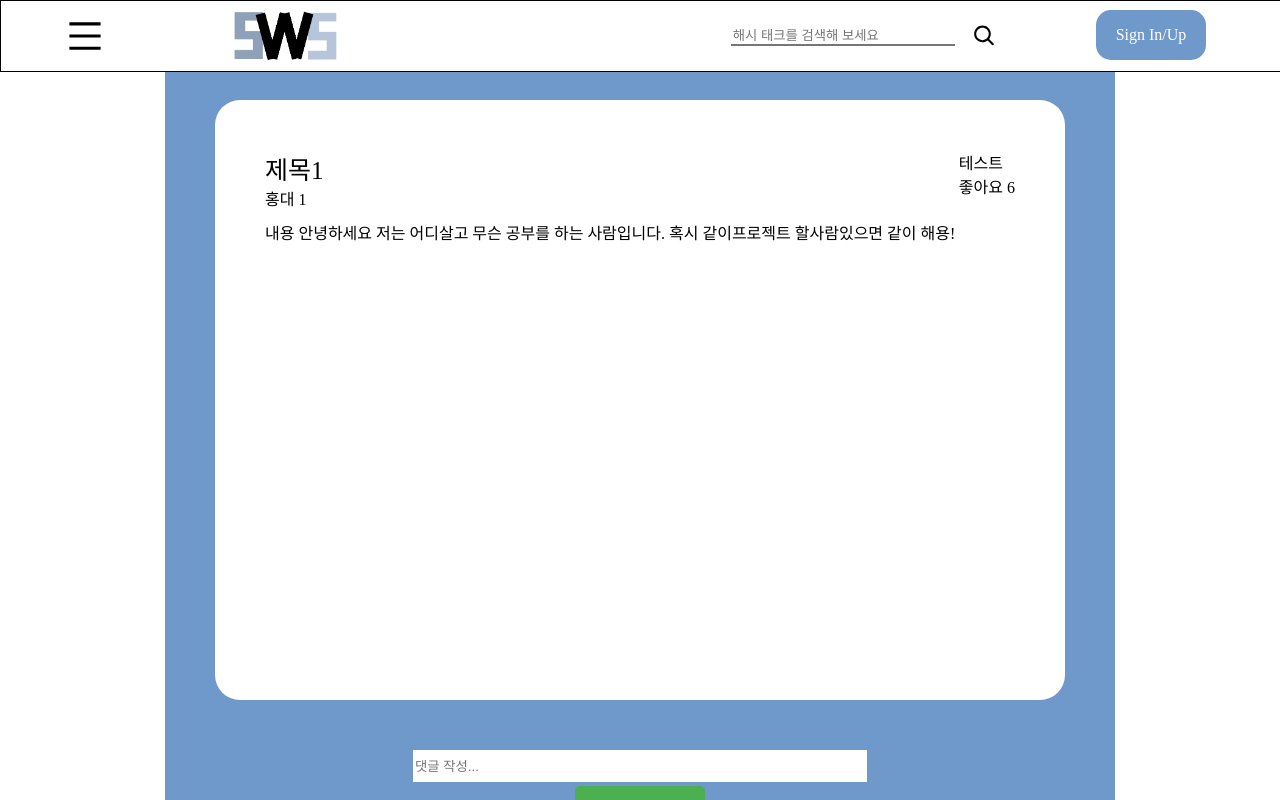
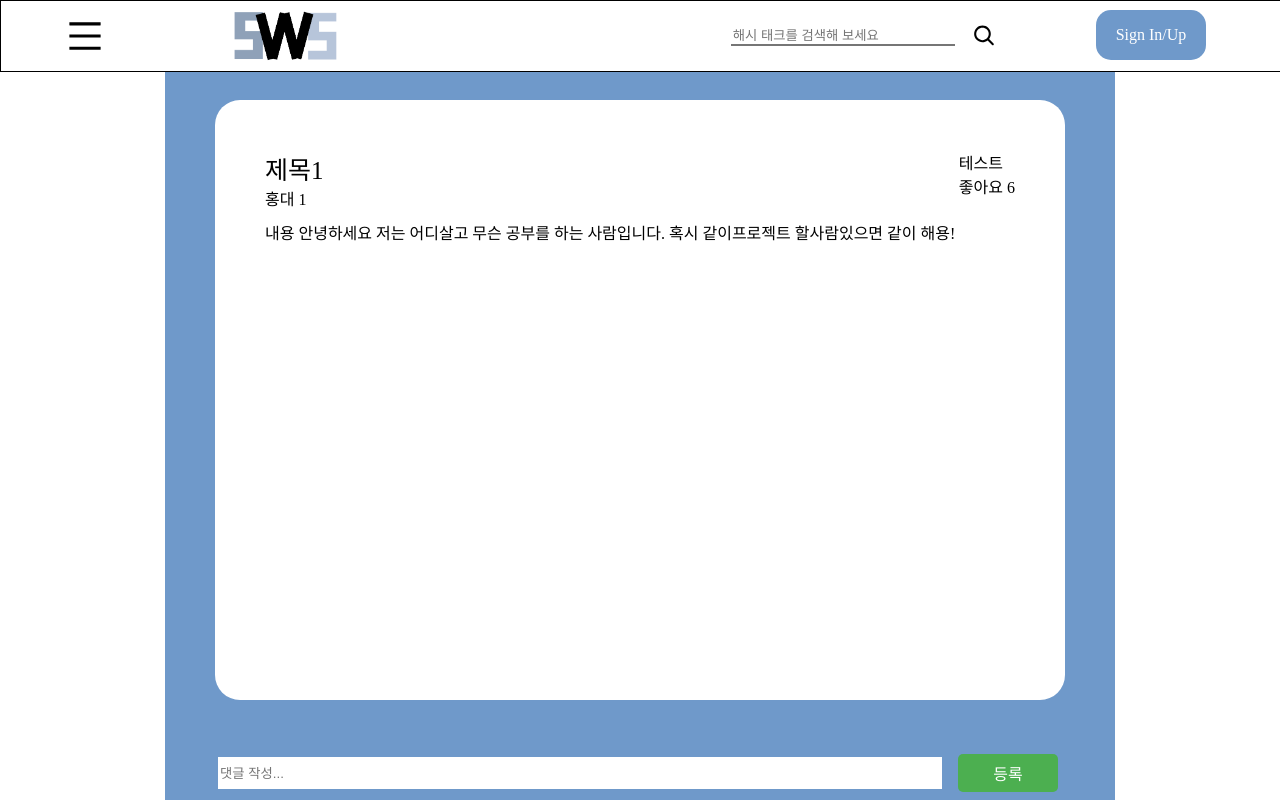
Before and after one commit to potato-club/sws-frontend, a React (Create React App) app: page /Lboard/1 in a window 1280 px wide. Shown: the top 800 px of the page. Built offline with nearby package versions, Linux system fonts and the light colour scheme; data requests are answered from the project's data file.

Commit message:
Refactor comment재사용성 증가

```diff
--- a/src/Components/Comment.tsx
+++ b/src/Components/Comment.tsx
@@ -12,15 +12,17 @@ interface Reply {
   id: number;
   content: string;
 }
-
-const Board: React.FC = () => {
+interface CommunityProps {
+  Comment: string;
+}
+const Board: React.FC<CommunityProps> = ({ Comment }) => {
   const [posts, setPosts] = useState<Post[]>([]);
   const [newPost, setNewPost] = useState("");
 
   const [initialLoad] = useState(true);
 
   const fetchPosts = async () => {
-    const response = await axios.get("http://localhost:3001/Posts");
+    const response = await axios.get(`http://localhost:3001/${Comment}`);
     setPosts(response.data);
   };
 
@@ -31,7 +33,7 @@ const Board: React.FC = () => {
   const handleSubmit = async (e: React.FormEvent<HTMLFormElement>) => {
     e.preventDefault();
     if (!newPost) return;
-    await axios.post("http://localhost:3001/Posts", {
+    await axios.post(`http://localhost:3001/${Comment}`, {
       content: newPost,
       replies: [],
     });
@@ -40,14 +42,14 @@ const Board: React.FC = () => {
   };
   // 댓글 삭제
   const handleDeletePost = async (id: number) => {
-    await axios.delete(`http://localhost:3001/Posts/${id}`);
+    await axios.delete(`http://localhost:3001/${Comment}/${id}`);
     fetchPosts();
   };
   //대댓글 삭제
   const handleDeleteReply = async (postId: number, replyId: number) => {
     try {
       const postResponse = await axios.get(
-        `http://localhost:3001/Posts/${postId}`
+        `http://localhost:3001/${Comment}/${postId}`
       );
       const post = postResponse.data;
       const updatedReplies = post.replies.filter(
@@ -55,7 +57,7 @@ const Board: React.FC = () => {
       );
       post.replies = updatedReplies;
 
-      await axios.put(`http://localhost:3001/Posts/${postId}`, post);
+      await axios.put(`http://localhost:3001/${Comment}/${postId}`, post);
       fetchPosts();
     } catch (error) {
       console.error("error:", error);
@@ -66,7 +68,7 @@ const Board: React.FC = () => {
     if (!content) return;
     try {
       const postResponse = await axios.get(
-        `http://localhost:3001/Posts/${postId}`
+        `http://localhost:3001/${Comment}/${postId}`
       );
       const post = postResponse.data;
       const newReply = {
@@ -75,7 +77,7 @@ const Board: React.FC = () => {
       };
       const updatedReplies = [...post.replies, newReply];
       post.replies = updatedReplies;
-      await axios.put(`http://localhost:3001/Posts/${postId}`, post);
+      await axios.put(`http://localhost:3001/${Comment}/${postId}`, post);
       fetchPosts();
     } catch (error) {
       console.error("error:", error);
@@ -98,7 +100,7 @@ const Board: React.FC = () => {
                   <DeleteButton
                     onClick={() => handleDeleteReply(post.id, reply.id)}
                   >
-                    Xqq
+                    X
                   </DeleteButton>
                 </ReplyItem>
               ))}
@@ -119,10 +121,10 @@ const Board: React.FC = () => {
                 name="reply"
                 placeholder="대댓글 작성..."
               />
-              <SubmitButton type="submit">등록e</SubmitButton>
+              <SubmitButton type="submit">등록</SubmitButton>
             </ReplyInput>
             <DeleteButton onClick={() => handleDeletePost(post.id)}>
-              Xss
+              X
             </DeleteButton>
           </PostItem>
         ))}
@@ -136,7 +138,7 @@ const Board: React.FC = () => {
           onChange={(e) => setNewPost(e.target.value)}
           placeholder="댓글 작성..."
         />
-        <SubmitButton type="submit">댓글 등록ddd</SubmitButton>
+        <SubmitButton type="submit">등록</SubmitButton>
       </InputArea>
       {/*댓글 작성 맨아래 있는거*/}
     </BoardContainer>
@@ -156,7 +158,7 @@ const PostsContainer = styled.div`
 
 const PostItem = styled.div`
   position: relative;
-  width: 450px;
+  width: 820px;
   text-align: left;
   background-color: #f2f2f2;
   margin: 10px 0;
@@ -214,7 +216,7 @@ const ReplyInput = styled.form`
 
 const InputArea = styled.form`
   display: flex;
-  flex-direction: column;
+
   align-items: center;
   margin-top: 20px;
 `;
@@ -223,12 +225,13 @@ const SubmitButton = styled.button`
   background-color: #4caf50;
   border: none;
   color: white;
-  padding: 10px 20px;
+  width: 100px;
+  padding: 7px 18px;
   text-align: center;
   text-decoration: none;
-  display: inline-block;
+
   font-size: 16px;
-  margin: 4px 2px;
+  margin: 4px 4px 4px 16px;
   cursor: pointer;
   border-radius: 5px;
 
@@ -239,31 +242,269 @@ const SubmitButton = styled.button`
 
 const StyledInput = styled.input`
   border: none;
-  width: 450px;
+  width: 720px;
   height: 30px;
-  resize: vertical;
-`;
-
-const ShowMoreButton = styled.button`
-  background-color: #3498db;
-  border: none;
-  color: white;
-  padding: 10px 20px;
-  text-align: center;
-  text-decoration: none;
-  display: inline-block;
-  font-size: 16px;
-  margin-top: 10px;
-  cursor: pointer;
-  border-radius: 5px;
-
-  &:hover {
-    background-color: #2980b9;
-  }
 `;
 
 const ReplyId = styled.div`
   font-size: 12px;
   color: #707070;
   margin-bottom: 5px;
+  //
 `;
+// import React, { useState, useEffect } from "react";
+// import axios from "axios";
+// import styled from "styled-components";
+
+// interface Post {
+//   id: number;
+//   content: string;
+//   replies: Reply[];
+// }
+
+// interface Reply {
+//   id: number;
+//   content: string;
+// }
+
+// interface CommentProps {
+//   postId: string;
+// }
+
+// const Comment: React.FC<CommentProps> = ({ postId }) => {
+//   const [posts, setPosts] = useState<Post[]>([]);
+//   const [newPost, setNewPost] = useState("");
+
+//   useEffect(() => {
+//     fetchPosts();
+//   }, []);
+
+//   const fetchPosts = async () => {
+//     try {
+//       const response = await axios.get(
+//         `http://localhost:3001/comments/${postId}`
+//       );
+//       setPosts(response.data);
+//     } catch (error) {
+//       console.error("Error fetching posts:", error);
+//     }
+//   };
+
+//   const handleSubmit = async (e: React.FormEvent<HTMLFormElement>) => {
+//     e.preventDefault();
+//     if (!newPost) return;
+//     try {
+//       await axios.post(`http://localhost:3001/comments/${postId}`, {
+//         content: newPost,
+//         replies: [],
+//       });
+//       setNewPost("");
+//       fetchPosts();
+//     } catch (error) {
+//       console.error("Error submitting post:", error);
+//     }
+//   };
+
+//   const handleDeletePost = async (id: number) => {
+//     try {
+//       await axios.delete(`http://localhost:3001/comments/${postId}/${id}`);
+//       fetchPosts();
+//     } catch (error) {
+//       console.error("Error deleting post:", error);
+//     }
+//   };
+
+//   const handleDeleteReply = async (postId: number, replyId: number) => {
+//     try {
+//       const postResponse = await axios.get(
+//         `http://localhost:3001/comments/${postId}`
+//       );
+//       const post = postResponse.data;
+//       const updatedReplies = post.replies.filter(
+//         (reply: Reply) => reply.id !== replyId
+//       );
+//       post.replies = updatedReplies;
+
+//       await axios.put(`http://localhost:3001/comments/${postId}`, post);
+//       fetchPosts();
+//     } catch (error) {
+//       console.error("Error deleting reply:", error);
+//     }
+//   };
+
+//   const handleReplySubmit = async (postId: number, content: string) => {
+//     if (!content) return;
+//     try {
+//       const postResponse = await axios.get(
+//         `http://localhost:3001/comments/${postId}`
+//       );
+//       const post = postResponse.data;
+//       const newReply = {
+//         id: Date.now(),
+//         content: content,
+//       };
+//       const updatedReplies = [...post.replies, newReply];
+//       post.replies = updatedReplies;
+//       await axios.put(`http://localhost:3001/comments/${postId}`, post);
+//       fetchPosts();
+//     } catch (error) {
+//       console.error("Error submitting reply:", error);
+//     }
+//   };
+
+//   return (
+//     <BoardContainer>
+//       <PostsContainer>
+//         {posts.map((post) => (
+//           <PostItem key={post.id}>
+//             <PostContentContainer>
+//               <PostId>ID: {post.id}</PostId>
+//               <PostContent>{post.content}</PostContent>
+//               {post.replies.map((reply) => (
+//                 <ReplyItem key={reply.id}>
+//                   <ReplyId>ID: {reply.id}</ReplyId>
+//                   <ReplyContent>- {reply.content}</ReplyContent>
+//                   <DeleteButton
+//                     onClick={() => handleDeleteReply(post.id, reply.id)}
+//                   >
+//                     X
+//                   </DeleteButton>
+//                 </ReplyItem>
+//               ))}
+//             </PostContentContainer>
+//             <ReplyInput
+//               onSubmit={(e: React.FormEvent<HTMLFormElement>) => {
+//                 e.preventDefault();
+//                 const target = e.target as typeof e.target & {
+//                   reply: { value: string };
+//                 };
+//                 handleReplySubmit(post.id, target.reply.value);
+//                 target.reply.value = "";
+//               }}
+//             >
+//               <StyledInput
+//                 type="text"
+//                 name="reply"
+//                 placeholder="대댓글 작성..."
+//               />
+//               <SubmitButton type="submit">등록</SubmitButton>
+//             </ReplyInput>
+//             <DeleteButton onClick={() => handleDeletePost(post.id)}>
+//               X
+//             </DeleteButton>
+//           </PostItem>
+//         ))}
+//       </PostsContainer>
+
+//       <InputArea onSubmit={handleSubmit}>
+//         <StyledInput
+//           type="text"
+//           value={newPost}
+//           onChange={(e) => setNewPost(e.target.value)}
+//           placeholder="댓글 작성..."
+//         />
+//         <SubmitButton type="submit">등록</SubmitButton>
+//       </InputArea>
+//     </BoardContainer>
+//   );
+// };
+
+// export default Comment;
+
+// const BoardContainer = styled.div`
+//   margin: 20px;
+//   padding: 10px;
+// `;
+
+// const PostsContainer = styled.div`
+//   margin-bottom: 20px;
+// `;
+
+// const PostItem = styled.div`
+//   position: relative;
+//   width: 820px;
+//   text-align: left;
+//   background-color: #f2f2f2;
+//   margin: 10px 0;
+//   padding: 10px;
+//   border-radius: 5px;
+//   box-shadow: 0 2px 4px rgba(0, 0, 0, 0.1);
+// `;
+
+// const PostContentContainer = styled.div`
+//   position: relative;
+// `;
+
+// const PostId = styled.div`
+//   font-size: 12px;
+//   color: #707070;
+//   margin-bottom: 5px;
+// `;
+
+// const PostContent = styled.div`
+//   font-size: 14px;
+//   color: #000;
+//   resize: vertical;
+// `;
+
+// const DeleteButton = styled.button`
+//   position: absolute;
+//   top: 5px;
+//   right: 5px;
+//   background-color: transparent;
+//   border: none;
+//   color: #707070;
+//   cursor: pointer;
+//   font-size: 12px;
+//   &:hover {
+//     color: red;
+//   }
+// `;
+
+// const ReplyItem = styled.div`
+//   font-size: 14px;
+//   margin: 10px 0 0 20px;
+// `;
+
+// const ReplyId = styled.div`
+//   font-size: 12px;
+//   color: #707070;
+//   margin-bottom: 5px;
+// `;
+
+// const ReplyContent = styled.div`
+//   font-size: 14px;
+//   color: #000;
+// `;
+
+// const ReplyInput = styled.form`
+//   display: flex;
+//   margin-top: 10px;
+// `;
+
+// const StyledInput = styled.input`
+//   flex: 1;
+//   padding: 5px;
+//   border-radius: 3px;
+//   border: 1px solid #ddd;
+//   margin-right: 5px;
+//   font-size: 14px;
+// `;
+
+// const SubmitButton = styled.button`
+//   padding: 5px 10px;
+//   border: none;
+//   background-color: #007bff;
+//   color: white;
+//   cursor: pointer;
+//   font-size: 14px;
+//   border-radius: 3px;
+//   &:hover {
+//     background-color: #0056b3;
+//   }
+// `;
+
+// const InputArea = styled.form`
+//   display: flex;
+//   margin-top: 10px;
+// `;
--- a/src/Lounge/LoungeDetail.tsx
+++ b/src/Lounge/LoungeDetail.tsx
@@ -4,7 +4,7 @@ import axios from "axios";
 import styled from "styled-components";
 import { PRIMARY_COLOR_BLUE } from "../Constants/constants";
 import { useParams } from "react-router-dom";
-import CommentBox from "../Components/CommentBox";
+
 import Comment from "../Components/Comment";
 
 interface CommunityData {
@@ -60,7 +60,7 @@ const Community: React.FC<CommunityProps> = ({ endpoint }) => {
           </Detailtop>
           <Detailcomponent>{commun.contents}</Detailcomponent>
         </CommunityDetail>
-        <Comment />
+        <Comment Comment="Comment" />
       </CommunityBox>
     </CommunityComponent>
   );
@@ -81,7 +81,7 @@ const CommunityBox = styled.div`
   padding-top: 30px;
   margin-top: 70px;
   padding-bottom: 30px;
-  margin-bottom: 110px;
+
   background-color: ${PRIMARY_COLOR_BLUE};
   display: flex;
   flex-direction: column;
@@ -183,69 +183,3 @@ const Ca = styled.div`
   justify-content: space-around;
   align-items: center;
 `;
-
-{
-  /* <CommunityBottom>
-          {Community.map((text: string, index: number) => (
-            <Communityanswer key={index}>
-              <Answertop>
-                <Answername>이름</Answername>
-                <Answersetting>
-                  <div onClick={heartClick}>
-                    {heart ? <CgHeart /> : <FaHeart />}
-                  </div>
-                  /
-                  <div onClick={handleReplyClick}>
-                    <AiOutlineEnter />
-                  </div>
-                  /
-                  <div>
-                    <BiDotsVerticalRounded />
-                  </div>
-                </Answersetting>
-              </Answertop>
-              <Answercomponent>{text}</Answercomponent>
-            </Communityanswer>
-          ))}
-
-          {Reply.map((Text2: string, index: number) => (
-            <Ca key={index}>
-              <BiSubdirectoryRight size="40" />
-              <Cmanswer>
-                <Answertop>
-                  <Answername>이름</Answername>
-                  <Answersetting>
-                    <div onClick={heartClick}>
-                      {heart ? <CgHeart /> : <FaHeart />}
-                    </div>
-                    /<BiDotsVerticalRounded />
-                  </Answersetting>
-                </Answertop>
-                <Answercomponent>{Text2}</Answercomponent>
-              </Cmanswer>
-            </Ca>
-          ))}
-
-          {Change && (
-            <>
-              <Replyinput
-                value={ReplyText}
-                onChange={ReplyChange}
-                placeholder="내용을 입력하세요"
-              />
-              <ReplyButton onClick={ReplyClick}>대댓글 쓰기 </ReplyButton>
-            </>
-          )}
-        </CommunityBottom> */
-}
-
-{
-  /* <CommunityMid>
-          <Communityinput
-            value={inputText}
-            onChange={handleChange}
-            placeholder="내용을 입력하세요"
-          />
-          <CommunityButton onClick={handleClick}>답장하기</CommunityButton>
-        </CommunityMid> */
-}
--- a/src/json-server/db.json
+++ b/src/json-server/db.json
@@ -612,6 +612,7 @@
       "images": "https://gyeongju.go.kr/upload/content/thumb/20200429/AF0FBCACF6E141DEBAD30FDB6082D979.jpg"
     }
   ],
+  "Comment": [],
   "Posts": [],
   "login": [],
   "signup": [],
```
